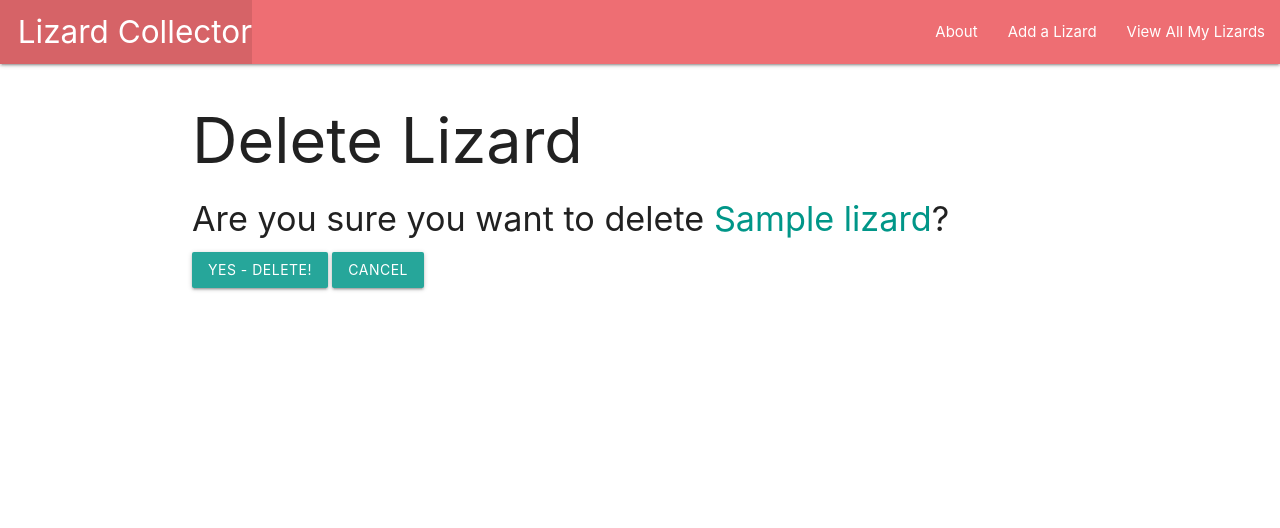
After one commit to laurencmendoza/lizardcollector, a Django app: page /lizards/1/delete/ in a window 1280 px wide. The commit adds this page. Shown: the top 528 px of the page. Run offline with Django 4.2, Linux system fonts and the light colour scheme; tables that the repository leaves empty hold one stand-in row (values such as "Sample post").

Commit message:
edit and delete functionality added

```diff
--- a/main_app/templates/lizards/detail.html
+++ b/main_app/templates/lizards/detail.html
@@ -10,6 +10,10 @@
         <p>Description: {{ lizard.description|linebreaks }}</p>
         <p>Age: {{ lizard.age }}</p>
     </div>
+    <div class="card-action">
+        <a href="{% url 'lizards_update' lizard.id %}">Edit</a>
+        <a href="{% url 'lizards_delete' lizard.id %}">Delete</a>
+    </div>
 </div>
 
 {% endblock %}
--- /dev/null
+++ b/main_app/templates/main_app/lizard_confirm_delete.html
@@ -0,0 +1,13 @@
+{% extends 'base.html' %}
+
+{% block content %}
+<h1>Delete Lizard</h1>
+
+<h4>Are you sure you want to delete <span class="teal-text">{{ object.name }}</span>?</h4>
+
+<form action="" method="POST">
+{% csrf_token %}
+<input type="submit" value="Yes - Delete!" class="btn">
+<a href="{% url 'detail' lizard.id %}" class="btn">Cancel</a>
+</form>
+{% endblock %}
--- a/main_app/urls.py
+++ b/main_app/urls.py
@@ -8,5 +8,5 @@ urlpatterns = [
     path('lizards/<int:lizard_id>/', views.lizards_detail, name='detail'),
     path('lizards/create/', views.LizardCreate.as_view(), name='lizards_create'),
     path('lizards/<int:pk>/update/', views.LizardUpdate.as_view(), name="lizards_update"),
-    path('lizards/<int:pk>/update/', views.LizardUpdate.as_view(), name="lizards_update"),
+    path('lizards/<int:pk>/delete/', views.LizardDelete.as_view(), name="lizards_delete"),
 ]
--- a/main_app/views.py
+++ b/main_app/views.py
@@ -24,3 +24,11 @@ def lizards_detail(request, lizard_id):
 class LizardCreate(CreateView):
     model = Lizard
     fields = '__all__'
+
+class LizardUpdate(UpdateView):
+    model = Lizard
+    fields = '__all__'
+
+class LizardDelete(DeleteView):
+    model = Lizard
+    success_url = '/lizards'
```
Also changed, not shown: main_app/templates/main_app/lizard_form.html (+7 -1 lines).
